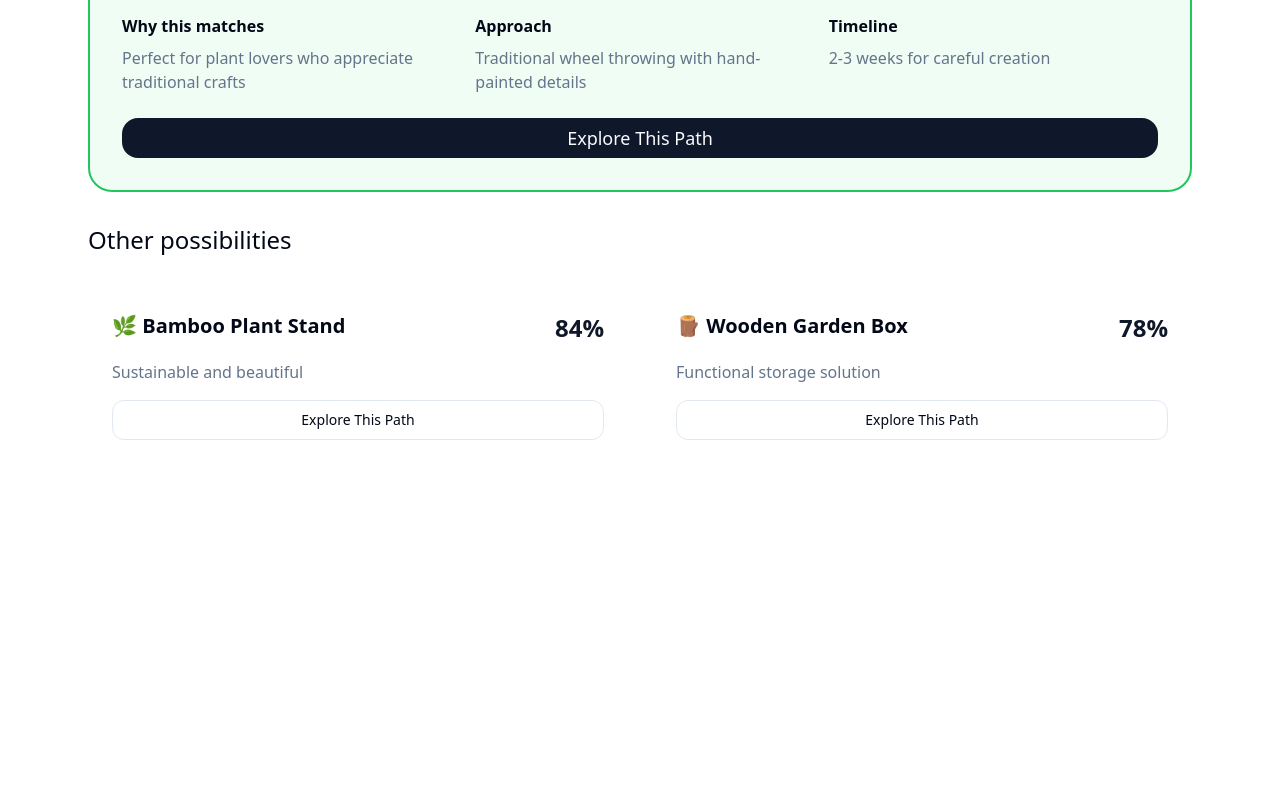
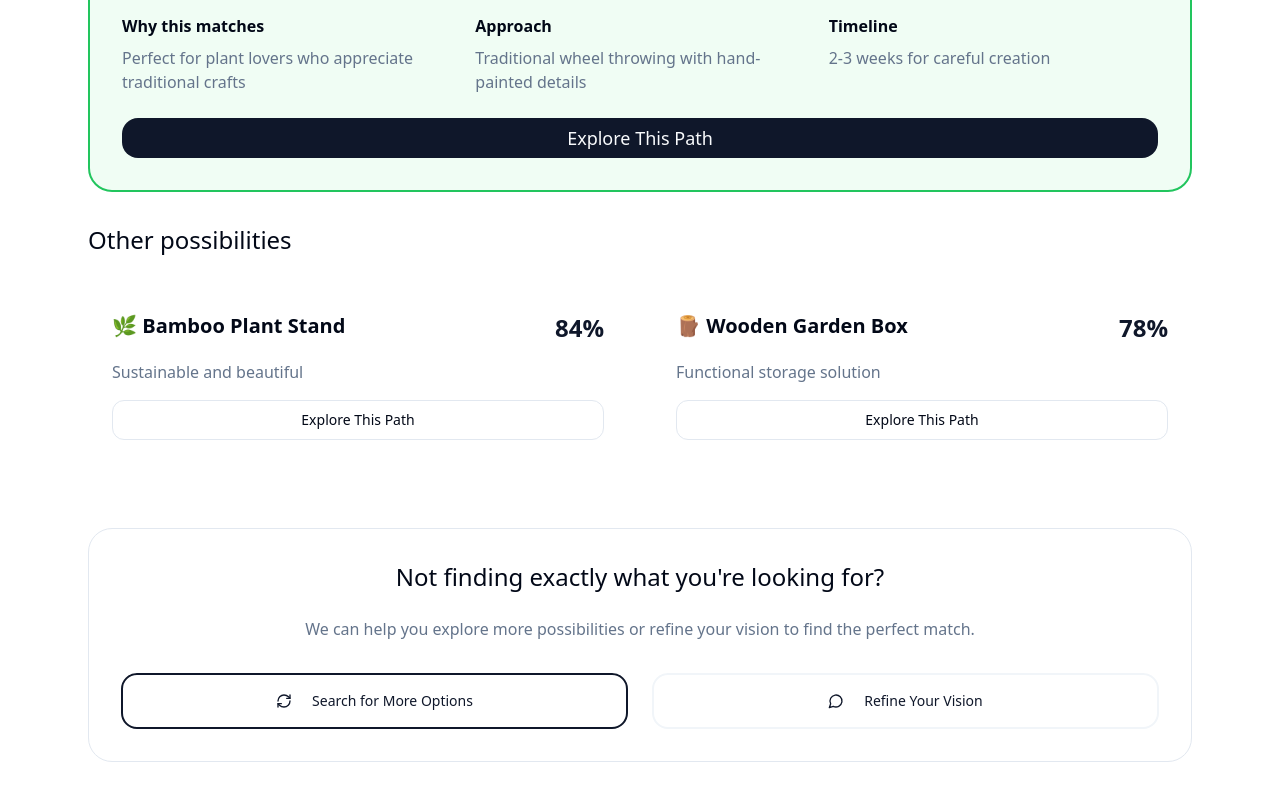
Before and after one commit to directcreate/directcreate-collaboration-platform, a React (Vite) app: page /collaborate/use-case/results in a window 1280 px wide. Shown: the part 342-1142 px from the top of the page. Before the commit the page ends 854 px from the top, so only its background shows below. Built offline with nearby package versions, Linux system fonts and the light colour scheme.

Commit message:
Add "More Options" button to UseCaseResults
Added a "More Options" button to the UseCaseResults page. This button will trigger a re-search or prompt for more clarity to explore new options.

```diff
--- a/src/pages/UseCaseResults.tsx
+++ b/src/pages/UseCaseResults.tsx
@@ -1,6 +1,6 @@
 
 import { useNavigate, useLocation } from "react-router-dom";
-import { ArrowLeft } from "lucide-react";
+import { ArrowLeft, RefreshCw, MessageCircle } from "lucide-react";
 import { Button } from "@/components/ui/button";
 
 const UseCaseResults = () => {
@@ -32,6 +32,18 @@ const UseCaseResults = () => {
       timeline: "2-3 weeks"
     }
   ];
+
+  const handleReSearch = () => {
+    navigate('/collaborate/use-case/processing', {
+      state: { vision, isReSearch: true }
+    });
+  };
+
+  const handleRefineVision = () => {
+    navigate('/collaborate/use-case', {
+      state: { previousVision: vision }
+    });
+  };
 
   return (
     <div className="min-h-screen bg-background">
@@ -106,7 +118,7 @@ const UseCaseResults = () => {
 
         {/* Alternative Options */}
         <h3 className="text-2xl font-light text-foreground mb-8">Other possibilities</h3>
-        <div className="grid grid-cols-1 md:grid-cols-2 gap-6">
+        <div className="grid grid-cols-1 md:grid-cols-2 gap-6 mb-16">
           {matches.slice(1).map((item, i) => (
             <div key={i} className="bg-card rounded-3xl p-6">
               <div className="flex justify-between items-start mb-4">
@@ -124,6 +136,38 @@ const UseCaseResults = () => {
             </div>
           ))}
         </div>
+
+        {/* More Options */}
+        <div className="bg-card rounded-3xl p-8 border border-border">
+          <h3 className="text-2xl font-light text-foreground mb-6 text-center">
+            Not finding exactly what you're looking for?
+          </h3>
+          <p className="text-muted-foreground text-center mb-8 max-w-2xl mx-auto">
+            We can help you explore more possibilities or refine your vision to find the perfect match.
+          </p>
+
+          <div className="grid grid-cols-1 md:grid-cols-2 gap-6">
+            <Button
+              onClick={handleReSearch}
+              variant="outline"
+              size="lg"
+              className="h-14 rounded-2xl border-2 border-primary text-primary hover:bg-primary hover:text-primary-foreground transition-colors"
+            >
+              <RefreshCw className="w-5 h-5 mr-3" />
+              Search for More Options
+            </Button>
+
+            <Button
+              onClick={handleRefineVision}
+              variant="outline"
+              size="lg"
+              className="h-14 rounded-2xl border-2 border-secondary text-secondary-foreground hover:bg-secondary transition-colors"
+            >
+              <MessageCircle className="w-5 h-5 mr-3" />
+              Refine Your Vision
+            </Button>
+          </div>
+        </div>
       </main>
     </div>
   );
```
